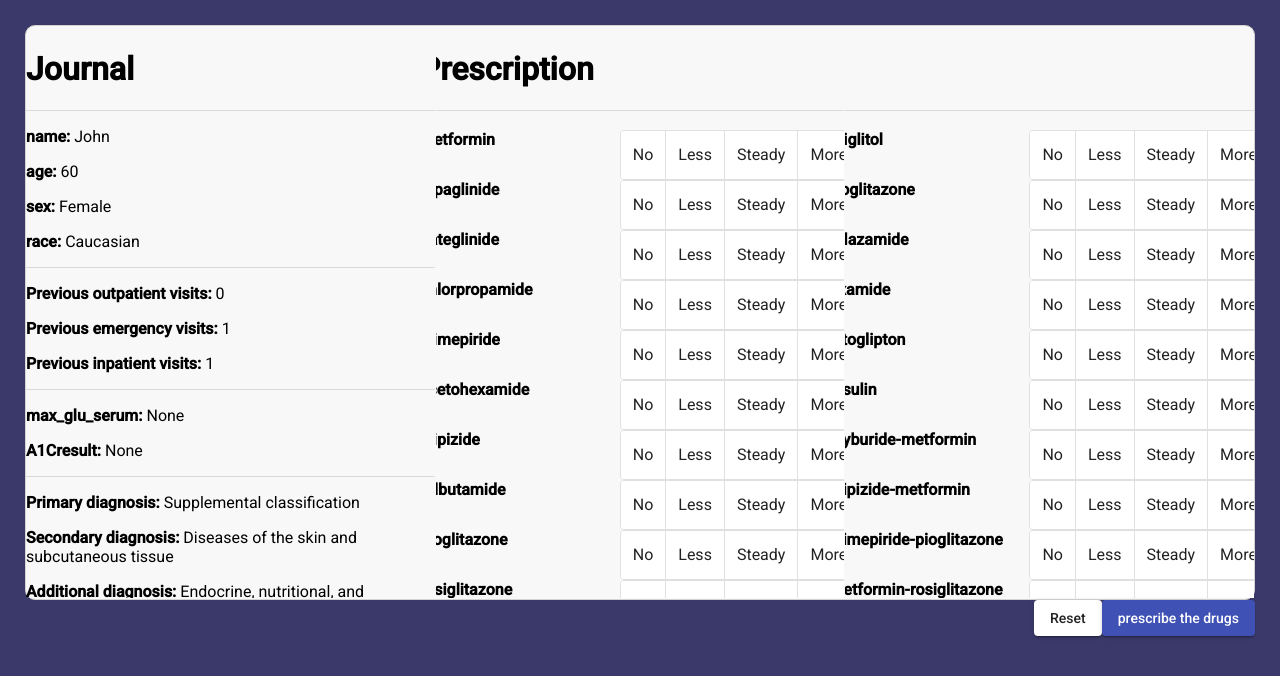
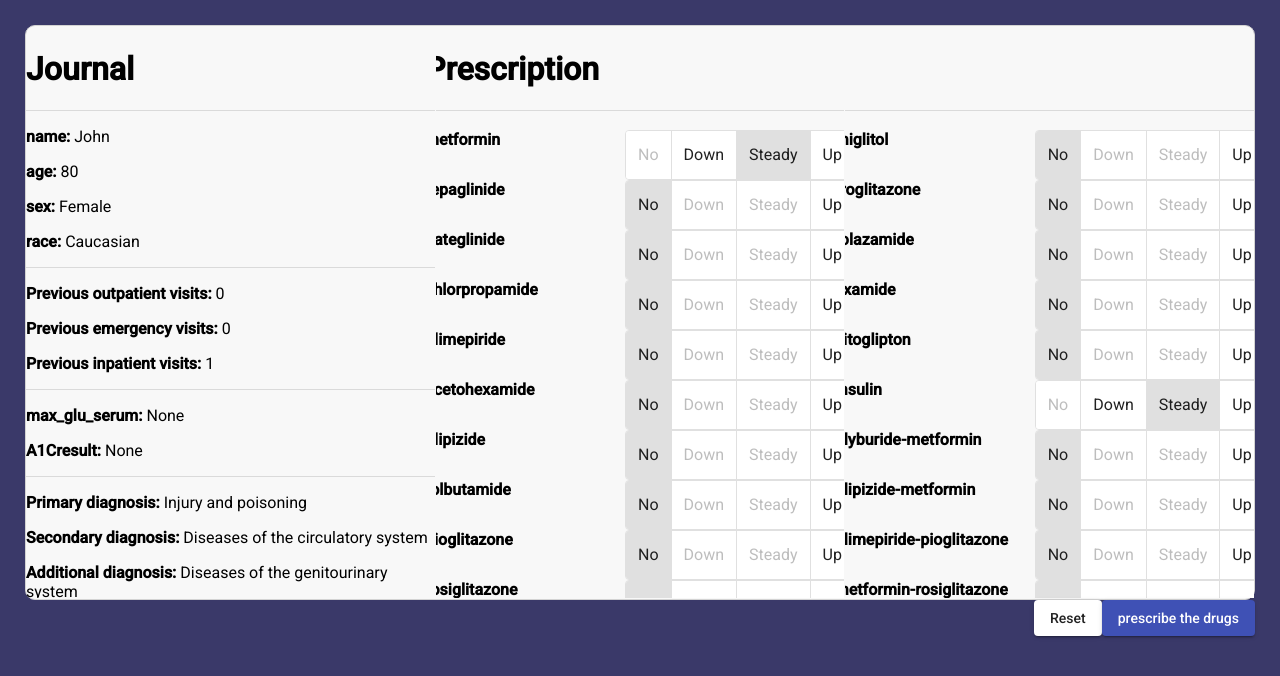
Before and after one commit to Hogfeldt/letsPlayDoctor, an Angular app: page / in a window 1280 px wide. Shown: the top 676 px of the page. Built offline with nearby package versions, Linux system fonts and the light colour scheme.

Commit message:
implements journal functionality

```diff
--- a/src/app/journal/journal.component.html
+++ b/src/app/journal/journal.component.html
@@ -27,17 +27,17 @@
             <div style="height: 99%;">
                 <h1>Prescription</h1>
                 <mat-divider></mat-divider><br>
-                <app-medicine [name]="'metformin '"></app-medicine>
-                <app-medicine [name]="'repaglinide '"></app-medicine>
-                <app-medicine [name]="'nateglinide '"></app-medicine>
-                <app-medicine [name]="'chlorpropamide '"></app-medicine>
-                <app-medicine [name]="'glimepiride '"></app-medicine>
-                <app-medicine [name]="'acetohexamide '"></app-medicine>
-                <app-medicine [name]="'glipizide '"></app-medicine>
-                <app-medicine [name]="'tolbutamide '"></app-medicine>
-                <app-medicine [name]="'pioglitazone '"></app-medicine>
-                <app-medicine [name]="'rosiglitazone '"></app-medicine>
-                <app-medicine [name]="'acarbose '"></app-medicine>
+                <app-medicine [name]="'metformin '" [dosis]="patient.metformin"></app-medicine>
+                <app-medicine [name]="'repaglinide '" [dosis]="patient.repaglinide"></app-medicine>
+                <app-medicine [name]="'nateglinide '" [dosis]="patient.nateglinide"></app-medicine>
+                <app-medicine [name]="'chlorpropamide '" [dosis]="patient.chlorpropamide"></app-medicine>
+                <app-medicine [name]="'glimepiride '" [dosis]="patient.glimepiride"></app-medicine>
+                <app-medicine [name]="'acetohexamide '" [dosis]="patient.acetohexamide"></app-medicine>
+                <app-medicine [name]="'glipizide '" [dosis]="patient.glipizide"></app-medicine>
+                <app-medicine [name]="'tolbutamide '" [dosis]="patient.tolbutamide"></app-medicine>
+                <app-medicine [name]="'pioglitazone '" [dosis]="patient.pioglitazone"></app-medicine>
+                <app-medicine [name]="'rosiglitazone '" [dosis]="patient.rosiglitazone"></app-medicine>
+                <app-medicine [name]="'acarbose '" [dosis]="patient.acarbose"></app-medicine>
             </div>
         </mat-grid-tile>
 
@@ -45,23 +45,23 @@
             <div style="height: 99%;">
                 <h1 style="color: transparent;">Prescription</h1>
                 <mat-divider></mat-divider><br>
-                <app-medicine [name]="'miglitol '"></app-medicine>
-                <app-medicine [name]="'troglitazone '"></app-medicine>
-                <app-medicine [name]="'tolazamide '"></app-medicine>
-                <app-medicine [name]="'examide '"></app-medicine>
-                <app-medicine [name]="'citoglipton '"></app-medicine>
-                <app-medicine [name]="'insulin '"></app-medicine>
-                <app-medicine [name]="'glyburide-metformin '"></app-medicine>
-                <app-medicine [name]="'glipizide-metformin '"></app-medicine>
-                <app-medicine [name]="'glimepiride-pioglitazone '"></app-medicine>
-                <app-medicine [name]="'metformin-rosiglitazone '"></app-medicine>
-                <app-medicine [name]="'metformin-pioglitazone '"></app-medicine>
+                <app-medicine [name]="'miglitol '" [dosis]="patient.miglitol"></app-medicine>
+                <app-medicine [name]="'troglitazone '" [dosis]="patient.troglitazone"></app-medicine>
+                <app-medicine [name]="'tolazamide '" [dosis]="patient.tolazamide"></app-medicine>
+                <app-medicine [name]="'examide '" [dosis]="patient.examide"></app-medicine>
+                <app-medicine [name]="'citoglipton '" [dosis]="patient.miglitol"></app-medicine>
+                <app-medicine [name]="'insulin '" [dosis]="patient.insulin"></app-medicine>
+                <app-medicine [name]="'glyburide-metformin '" [dosis]="patient.glyburide_metformin"></app-medicine>
+                <app-medicine [name]="'glipizide-metformin '" [dosis]="patient.miglitol"></app-medicine>
+                <app-medicine [name]="'glimepiride-pioglitazone '" [dosis]="patient.glimepiride_pioglitazone"></app-medicine>
+                <app-medicine [name]="'metformin-rosiglitazone '" [dosis]="patient.metformin_rosiglitazone"></app-medicine>
+                <app-medicine [name]="'metformin-pioglitazone '" [dosis]="patient.metformin_pioglitazone"></app-medicine>
             </div>
         </mat-grid-tile>
     </mat-grid-list>
 
     <section style="float: right;">
-        <button mat-raised-button>Reset</button>
+        <button mat-raised-button (click)="resetFields();">Reset</button>
         <button mat-raised-button color="primary">prescribe the drugs</button>
     </section>
 </div>
--- a/src/app/journal/journal.component.ts
+++ b/src/app/journal/journal.component.ts
@@ -1,4 +1,5 @@
-import { Component, OnInit } from '@angular/core';
+import { Component, OnInit, ViewChildren, QueryList } from '@angular/core';
+import { MedicineComponent } from '../medicine/medicine.component';
 import { Patient } from '../patient';
 
 @Component({
@@ -19,12 +20,18 @@ export class JournalComponent implements OnInit {
     {name: "John", age: 60, gender: "Male", race: "Caucasian", time_in_hospital: 4, number_outpatient: 0, number_emergency: 0, number_inpatient: 0, number_diagnoses: 9, max_glu_serum: "None", A1Cresult: "None", metformin: "No", repaglinide: "No", nateglinide: "No", chlorpropamide: "No", glimepiride: "No", acetohexamide: "No", glipizide: "Down", glyburide: "No", tolbutamide: "No", pioglitazone: "Steady", rosiglitazone: "No", acarbose: "No", miglitol: "No",troglitazone: "No", tolazamide: "No", examide: "No", citoglipton: "No", insulin: "No", glyburide_metformin: "No", glipizide_metformin: "No", glimepiride_pioglitazone: "No", metformin_rosiglitazone: "No", metformin_pioglitazone: "No", change: "Ch", diabetesMed: "Yes", readmitted: ">30", _diag_1: "Diseases of the circulatory system", _diag_2: "Diseases of the circulatory system", _diag_3: "Other symptoms, signs, and ill-defined conditions"},
     ]
 
-  patient: Patient = this.patients[0];
+  patient: Patient = this.patients[7];
 
+  @ViewChildren(MedicineComponent) components:QueryList<MedicineComponent>;
 
+  public resetFields(): void {
+    alert("The reset button doesn't work :/");
 
+    this.components.forEach(medicineComponents => {
+      medicineComponents.resetField();
+    })
+  }
 
-  constructor() { }
 
   ngOnInit(): void {
   }
--- a/src/app/medicine/medicine.component.html
+++ b/src/app/medicine/medicine.component.html
@@ -5,10 +5,10 @@
     </div>
     <div>
         <mat-button-toggle-group name="fontStyle" aria-label="Font Style">
-            <mat-button-toggle value="bold">No</mat-button-toggle>
-            <mat-button-toggle value="italic">Less</mat-button-toggle>
-            <mat-button-toggle value="underline">Steady</mat-button-toggle>
-            <mat-button-toggle value="underline">More</mat-button-toggle>
+            <mat-button-toggle [checked]=this.selectNo [disabled]=this.disableNo value="bold">No</mat-button-toggle>
+            <mat-button-toggle [disabled]=this.disableDown value="italic">Down</mat-button-toggle>
+            <mat-button-toggle [checked]=this.selectSteady [disabled]=this.disableSteady value="underline">Steady</mat-button-toggle>
+            <mat-button-toggle [disabled]=this.disableUp value="underline">Up</mat-button-toggle>
         </mat-button-toggle-group>
     </div>
 
--- a/src/app/medicine/medicine.component.ts
+++ b/src/app/medicine/medicine.component.ts
@@ -1,3 +1,4 @@
+import { ThisReceiver } from '@angular/compiler';
 import { Component, OnInit, Input } from '@angular/core';
 
 @Component({
@@ -9,10 +10,41 @@ export class MedicineComponent implements OnInit {
   @Input() name: string;
   @Input() dosis: string;
 
+  disableNo: boolean;
+  disableDown: boolean;
+  disableSteady: boolean;
+  disableUp: boolean;
+
+  selectNo: boolean;
+  selectSteady: boolean;
+
   constructor() {
    }
 
   ngOnInit(): void {
+    this.setMedicineFields(this.dosis);
   }
 
+  public resetField(): void {
+    this.setMedicineFields(this.dosis);
+  }
+
+  private setMedicineFields(dosis: string): void {
+    if (dosis == "No") {
+      this.disableNo = false;
+      this.disableDown = true;
+      this.disableSteady = true;
+      this.disableUp = false;
+      this.selectNo = true;
+      this.selectSteady = false;
+    }
+    else {
+      this.disableNo = true;
+      this.disableDown = false;
+      this.disableSteady = false;
+      this.disableUp = false;
+      this.selectNo = false;
+      this.selectSteady = true;
+    }
+  }
 }
```
